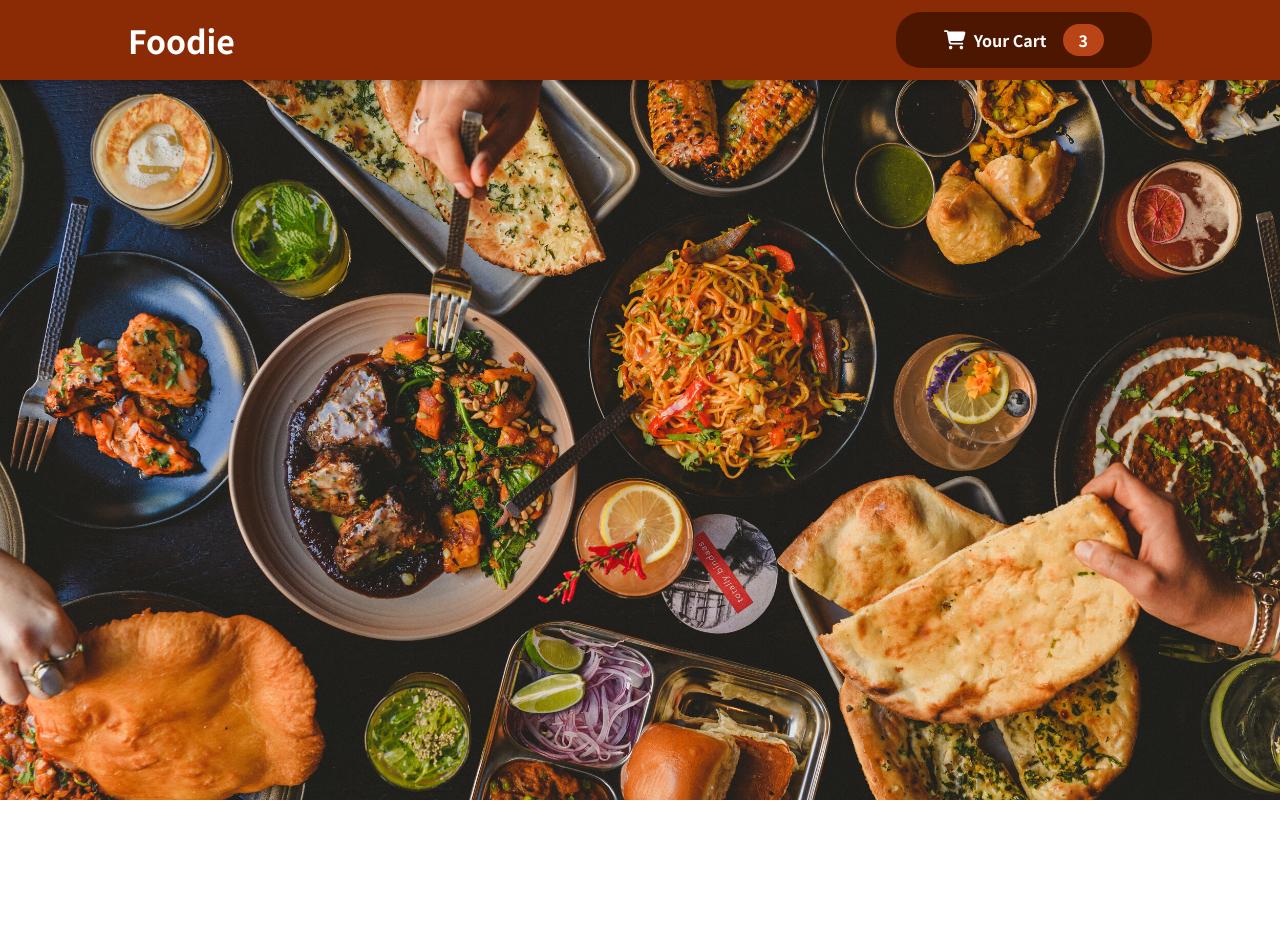
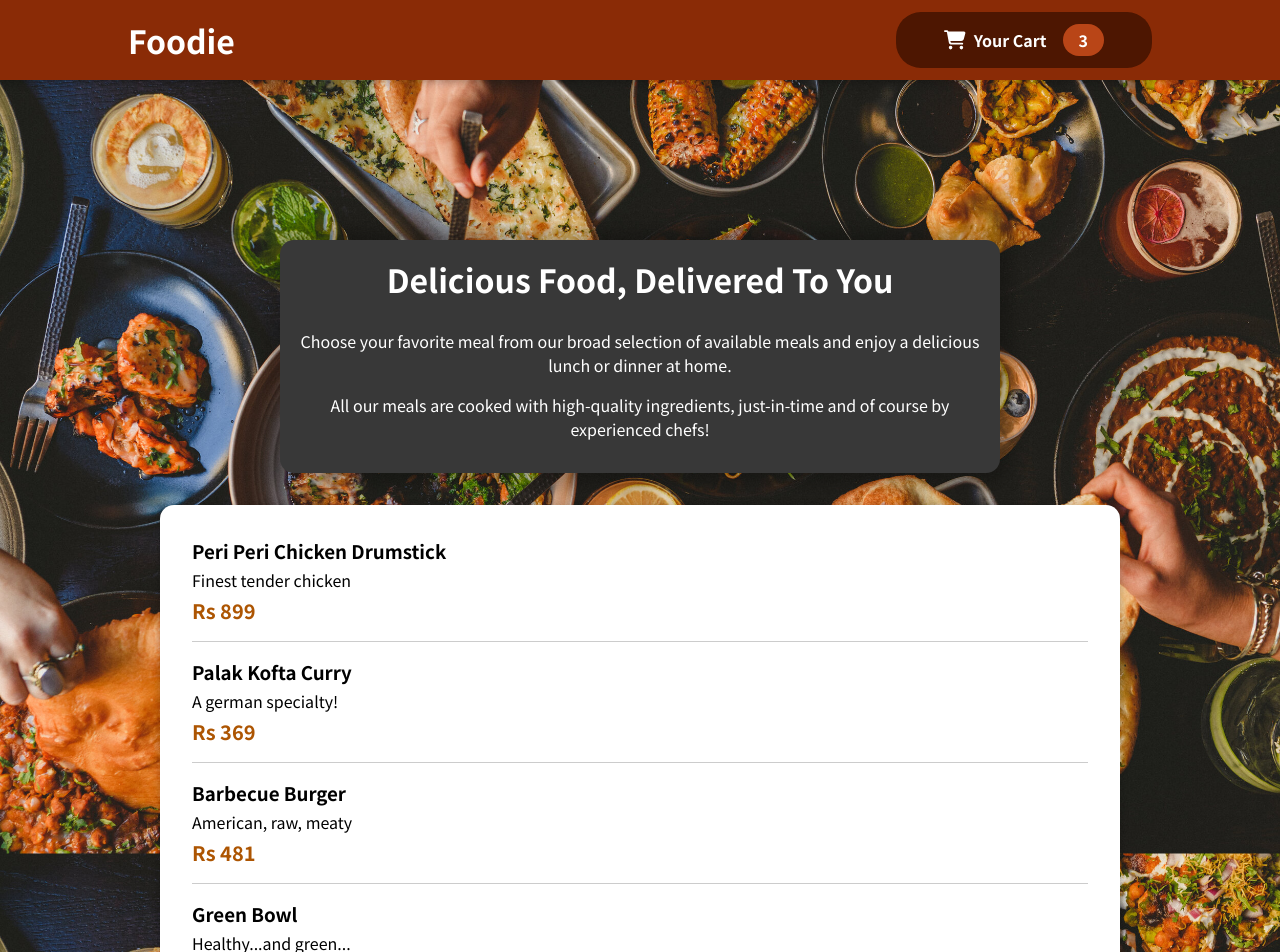
Before and after one commit to sskanda/food-app, a JavaScript app: page / in a window 1280 px wide. Shown: the top 952 px of the page. Before the commit the page ends 800 px from the top, so only its background shows below. Built offline with nearby package versions, Linux system fonts and the light colour scheme.

Commit message:
meals list added

```diff
--- a/src/App.js
+++ b/src/App.js
@@ -1,9 +1,11 @@
 import Header from "./components/Layout/Header";
+import Meals from "./components/Meals/Meals";
 
 function App() {
   return (
     <>
       <Header></Header>
+      <Meals></Meals>
     </>
   );
 }
--- a/src/components/Layout/Header.js
+++ b/src/components/Layout/Header.js
@@ -1,6 +1,6 @@
-import "../Layout/Header.css";
+import "./Header.css";
 import { FontAwesomeIcon } from "@fortawesome/react-fontawesome";
-import { faCoffee, faCartShopping } from "@fortawesome/free-solid-svg-icons";
+import { faCartShopping } from "@fortawesome/free-solid-svg-icons";
 
 function Header() {
   return (
--- /dev/null
+++ b/src/components/Meals/Meal Item/MealItem.css
@@ -0,0 +1,22 @@
+.meal {
+  display: flex;
+  justify-content: space-between;
+  margin: 1rem;
+  padding-bottom: 1rem;
+  border-bottom: 1px solid #ccc;
+}
+
+.meal h3 {
+  margin: 0 0 0.25rem 0;
+}
+
+.description {
+  font-style: italic;
+}
+
+.price {
+  margin-top: 0.25rem;
+  font-weight: bold;
+  color: #ad5502;
+  font-size: 1.25rem;
+}
--- /dev/null
+++ b/src/components/Meals/Meal Item/MealItem.js
@@ -0,0 +1,15 @@
+import "./MealItem.css";
+
+function MealItem(props) {
+  return (
+    <li className="meal">
+      <div className="item-card">
+        <h3>{props.name}</h3>
+        <div className="desc">{props.desc}</div>
+        <div className="price">Rs {props.price}</div>
+      </div>
+    </li>
+  );
+}
+
+export default MealItem;
--- /dev/null
+++ b/src/components/Meals/Meals.css
@@ -0,0 +1,7 @@
+.meals-container {
+  margin-top: 15rem;
+  display: flex;
+  flex-direction: column;
+  justify-content: center;
+  align-items: center;
+}
--- /dev/null
+++ b/src/components/Meals/Meals.js
@@ -0,0 +1,14 @@
+import "./Meals.css";
+import MealsSummary from "./MealsSummary";
+import MealsList from "./MealsList";
+
+function Meals() {
+  return (
+    <div className="meals-container">
+      <MealsSummary />
+      <MealsList />
+    </div>
+  );
+}
+
+export default Meals;
--- /dev/null
+++ b/src/components/Meals/MealsList.css
@@ -0,0 +1,19 @@
+.meals {
+  max-width: 60rem;
+  width: 90%;
+  margin: 2rem auto;
+  animation: meals-appear 1s ease-out forwards;
+}
+
+.meals ul {
+  list-style: none;
+  margin: 0;
+  padding: 0;
+}
+
+.meal-bg {
+  padding: 1rem;
+  box-shadow: 0 2px 8px rgba(0, 0, 0, 0.25);
+  border-radius: 14px;
+  background-color: white;
+}
--- /dev/null
+++ b/src/components/Meals/MealsList.js
@@ -0,0 +1,49 @@
+import "./MealsList.css";
+import MealItem from "./Meal Item/MealItem";
+const DUMMY_MEALS = [
+  {
+    id: "m1",
+    name: "Peri Peri Chicken Drumstick",
+    description: "Finest tender chicken",
+    price: 899,
+  },
+  {
+    id: "m2",
+    name: "Palak Kofta Curry",
+    description: "A german specialty!",
+    price: 369,
+  },
+  {
+    id: "m3",
+    name: "Barbecue Burger",
+    description: "American, raw, meaty",
+    price: 481,
+  },
+  {
+    id: "m4",
+    name: "Green Bowl",
+    description: "Healthy...and green...",
+    price: 668,
+  },
+];
+
+const MealsList = () => {
+  const mealsList = DUMMY_MEALS.map((meal) => (
+    <MealItem
+      key={meal.id}
+      name={meal.name}
+      desc={meal.description}
+      price={meal.price}
+    ></MealItem>
+  ));
+
+  return (
+    <section className="meals">
+      <div className="meal-bg">
+        <ul>{mealsList}</ul>
+      </div>
+    </section>
+  );
+};
+
+export default MealsList;
--- /dev/null
+++ b/src/components/Meals/MealsSummary.css
@@ -0,0 +1,16 @@
+.meals-summary {
+  text-align: center;
+  max-width: 45rem;
+  width: 90%;
+  position: relative;
+  background-color: #383838;
+  color: white;
+  border-radius: 14px;
+  padding: 1rem;
+  box-shadow: 0 1px 18px 10px rgba(0, 0, 0, 0.25);
+}
+
+.meals-summary h2 {
+  font-size: 2rem;
+  margin-top: 0;
+}
--- /dev/null
+++ b/src/components/Meals/MealsSummary.js
@@ -0,0 +1,21 @@
+import "./MealsSummary.css";
+
+function MealsSummary() {
+  return (
+    <>
+      <section className="meals-summary">
+        <h2>Delicious Food, Delivered To You</h2>
+        <p>
+          Choose your favorite meal from our broad selection of available meals
+          and enjoy a delicious lunch or dinner at home.
+        </p>
+        <p>
+          All our meals are cooked with high-quality ingredients, just-in-time
+          and of course by experienced chefs!
+        </p>
+      </section>
+    </>
+  );
+}
+
+export default MealsSummary;
```
